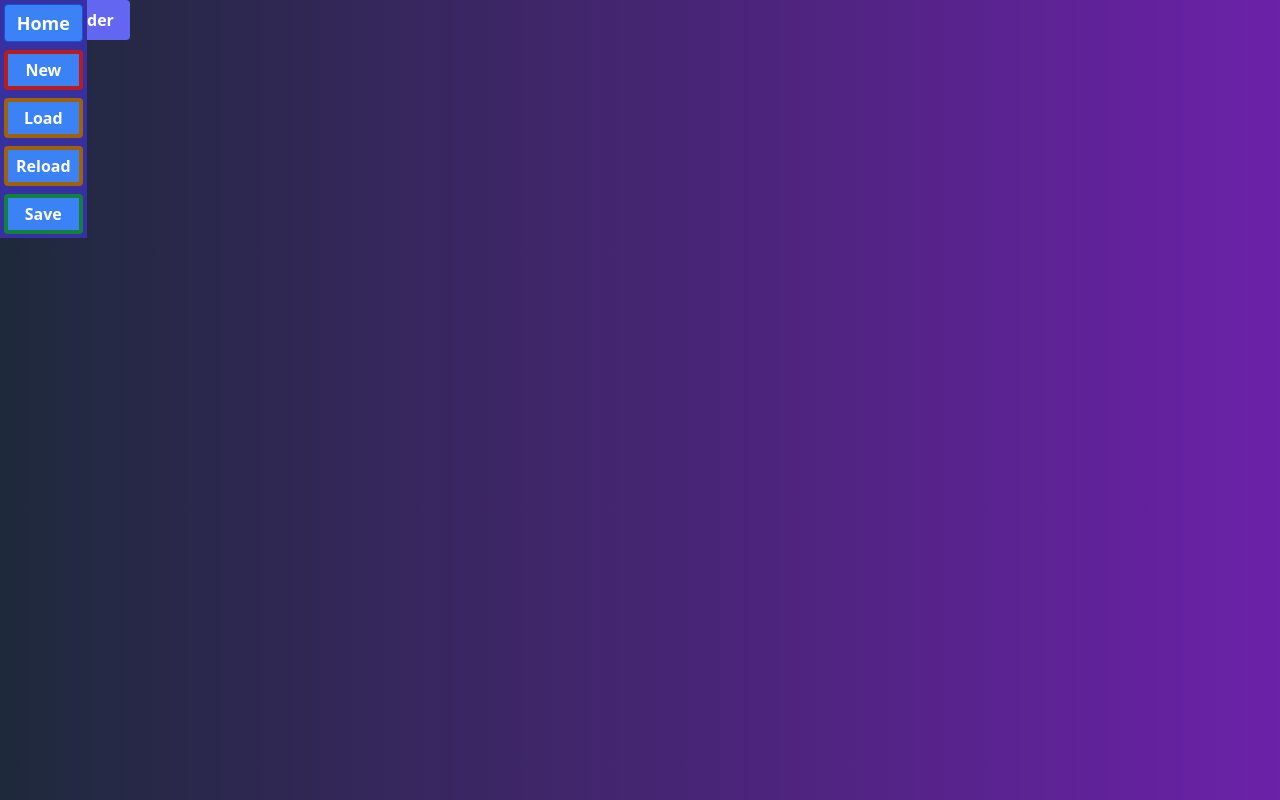
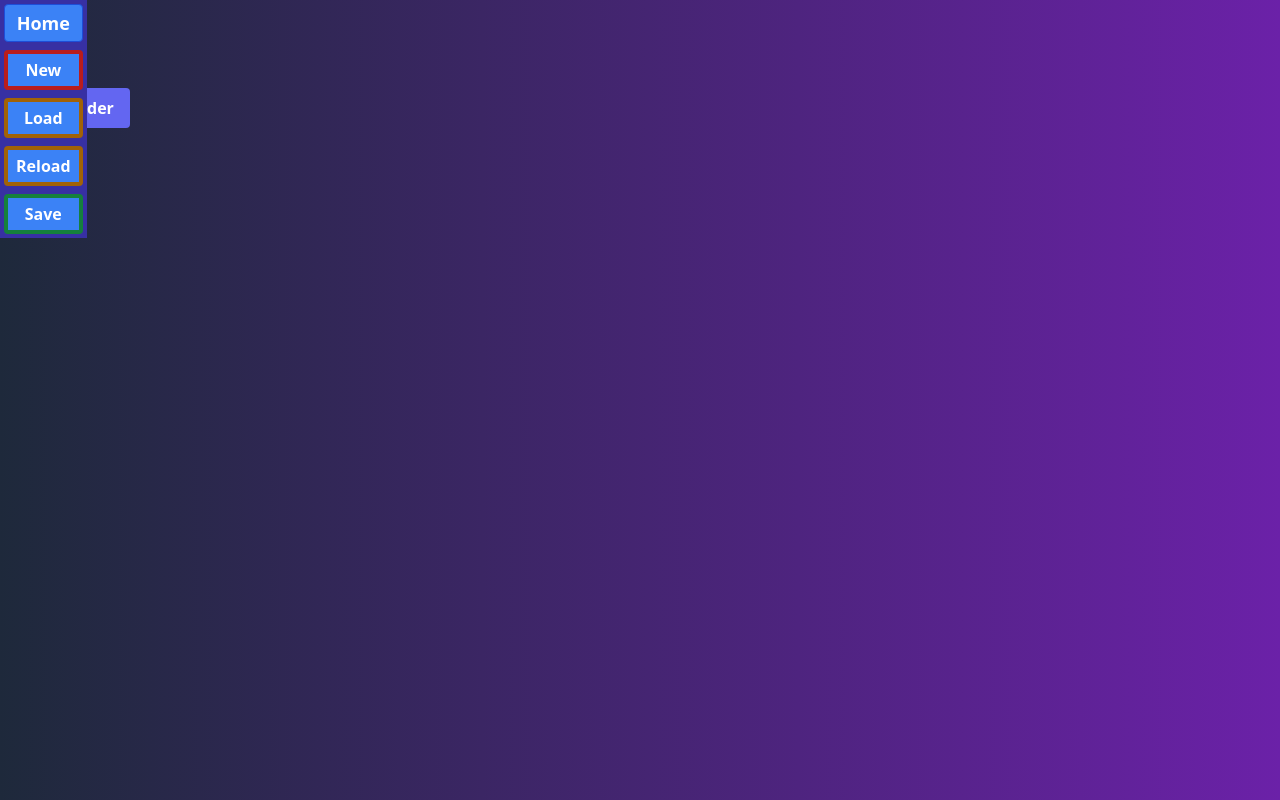
Before and after one commit to domgan/chord-shift, a Next.js app: page /chords in a window 1280 px wide. Built offline with nearby package versions, Linux system fonts and the light colour scheme.

Commit message:
feat: further css improvements for mobile

```diff
--- a/src/components/chord-card.tsx
+++ b/src/components/chord-card.tsx
@@ -39,7 +39,7 @@ export default function ChordCard(props: ChordCardProps) {
 
   return (
     <div className='flex flex-wrap justify-center relative'>
-      <button className='bg-gradient-to-r from-purple-600 to-indigo-500 h-24 w-36 rounded-sm text-center hover:to-purple-700'
+      <button className='bg-gradient-to-r from-purple-600 to-indigo-500 h-20 w-24 sm:h-24 sm:w-36 rounded-sm text-center hover:to-purple-700'
         onClick={() => setShowRemove(!showRemove)}>
         <div className='text-xl font-bold'>{generateLabel(props.chord)}</div>
         <div className="text-lg">{generateNotes(props.chord).join('-')}</div>
--- a/src/components/chords-workshop.tsx
+++ b/src/components/chords-workshop.tsx
@@ -23,7 +23,7 @@ export default function ChordsWorkshop(props: ChordsWorkshopProps) {
   return (
     <div className="p-3">
       {showChordBuilder && <ChordBuilder chords={chords} setShowChordBuilder={setShowChordBuilder} />}
-      <div className='relative grid grid-cols-6 gap-3 p-3 rounded-md shadow-md bg-indigo-800 sm:grid-cols-10'>
+      <div className='relative grid grid-cols-4 sm:grid-cols-6 md:grid-cols-8 lg:grid-cols-10 gap-3 p-3 rounded-md shadow-md bg-indigo-800 top-12'>
         <div className="absolute top-0 left-0 text-xs text-slate-600">todo placeholder</div>
         {chords.map(chord => <ChordCard key={chord.id} chord={chord} chords={chords} setChords={setChords} />)}
         <div className="relative rounded-full flex items-center justify-center">
--- a/src/pages/chords.tsx
+++ b/src/pages/chords.tsx
@@ -126,18 +126,18 @@ export default function Chords(props: ChordsPageProps) {
   return (
     <main className='main overflow-auto'>
       <Head><title>| chord-shift |</title></Head>
-      <div className="fixed xl:grid text-center flex-col bg-indigo-800 z-10">
+      <div className="fixed xl:grid text-center bg-indigo-800 z-10">
         <Link className="bg-blue-500 hover:bg-blue-700 text-white font-bold m-1 py-1 px-2 border border-blue-700 rounded text-center text-lg" href='/'>Home</Link>
         <button className="bg-blue-500 hover:bg-blue-700 text-white font-bold m-1 py-1 px-2 border-4 border-red-700 rounded h-10" onClick={handleNew}>New</button>
         <button className="bg-blue-500 hover:bg-blue-700 text-white font-bold m-1 py-1 px-2 border-4 border-yellow-700 rounded" onClick={() => setShowUltimateInput(true)}>Load</button>
         <button className="bg-blue-500 hover:bg-blue-700 text-white font-bold m-1 py-1 px-2 border-4 border-yellow-700 rounded" onClick={handleReload}>Reload</button>
         <button className="bg-blue-500 hover:bg-blue-700 text-white font-bold m-1 py-1 px-2 border-4 border-green-700 rounded" onClick={handleSave}>Save</button>
       </div>
-      <div className="max-w-screen-xl mx-auto">
+      <div className="max-w-screen-xl mx-auto relative">
         {loading ? <Spinner /> :
           <>
             {workspace.map(ws => getWorkspaceElement(ws.id, ws.element))}
-            <button className="bg-indigo-500 hover:bg-indigo-600 text-white font-bold py-2 px-4 rounded" onClick={handleAddChordBuilder}>New Builder</button>
+            <button className="bg-indigo-500 hover:bg-indigo-600 text-white font-bold py-2 px-4 rounded absolute -bottom-32" onClick={handleAddChordBuilder}>New Builder</button>
           </>
         }
       </div>
--- a/src/styles/globals.css
+++ b/src/styles/globals.css
@@ -4,7 +4,7 @@
 
 @layer components {
   .main {
-    @apply bg-gradient-to-r from-slate-800 to-purple-800 fixed top-0 left-0 w-screen h-screen bg-center bg-cover;
+    @apply bg-gradient-to-r from-slate-800 to-purple-800 fixed w-screen h-screen bg-center bg-cover;
     /* bg-gradient-to-r from-slate-300 to-purple-400 -- light mode */
   }
 }
```
